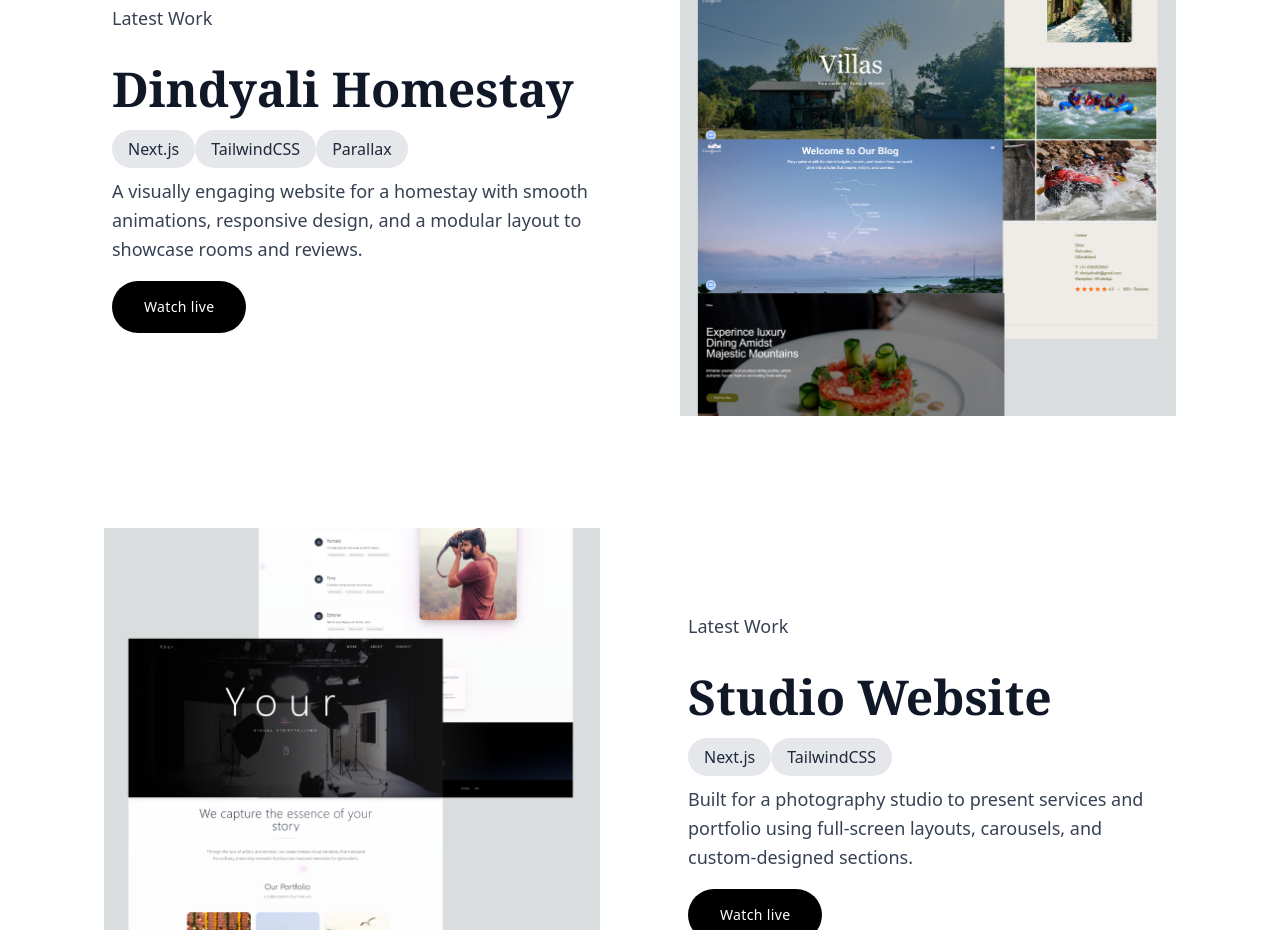
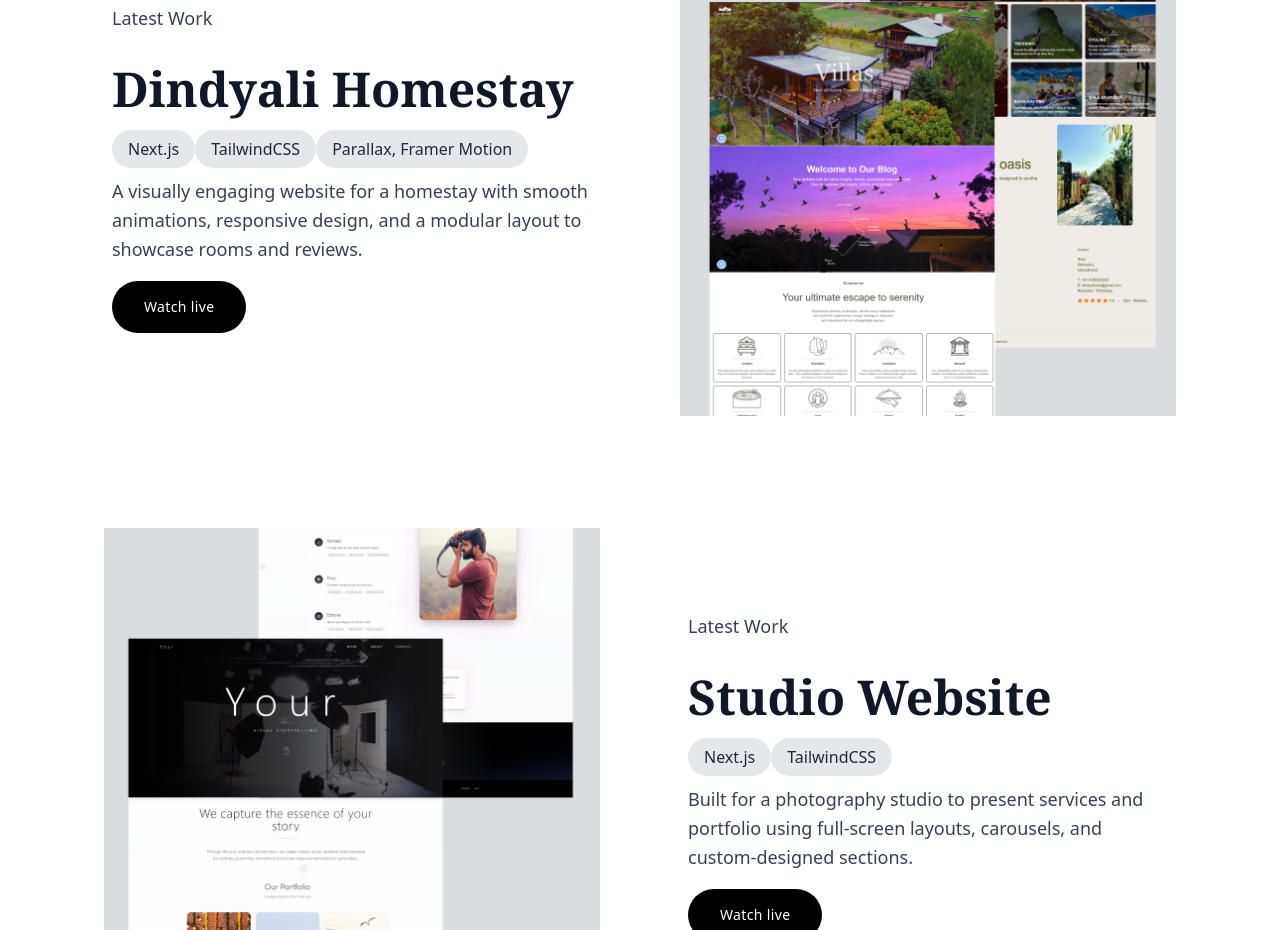
Before and after one commit to Anuj9675/main-portfolio, a Next.js app: page / in a window 1280 px wide. Shown: the part 2340-3270 px from the top of the page. Built offline with nearby package versions, Linux system fonts and the light colour scheme.

Commit message:
changes project detail

```diff
--- a/src/components/portfolio-section.tsx
+++ b/src/components/portfolio-section.tsx
@@ -19,7 +19,7 @@ const portfolioItems: Project[] = [
     title: "Dindyali Homestay",
     imageUrl: "/assets/Dindyali.png",
     link: "https://dindyali.vercel.app/",
-    skills: ["Next.js", "TailwindCSS", "Parallax"],
+    skills: ["Next.js", "TailwindCSS", "Parallax, Framer Motion"],
     description:
       "A visually engaging website for a homestay with smooth animations, responsive design, and a modular layout to showcase rooms and reviews.",
   },
```
Also changed, not shown: public/assets/Dindyali.png.
